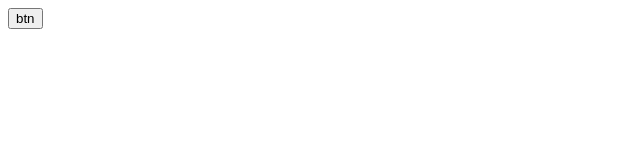
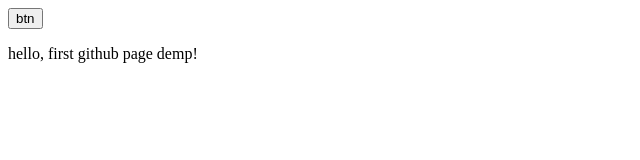
Before and after one commit to lelezh/test01, a plain HTML site: page 02.html in a window 1280 px wide. Both pictures are taken after a click on the button "btn". Shown: the whole page, without its empty margins (0-640 px from the left). Drawn offline with Linux system fonts and the light colour scheme.

Commit message:
Add simple code

```diff
--- a/02.html
+++ b/02.html
@@ -2,6 +2,7 @@
 <html lang="en">
 <head>
     <meta charset="UTF-8">
+    <meta name="viewport" content="width=device-width, initial-scale=1">
     <title>02html</title>
     <script src="js01.js"></script>
 </head>
--- a/js01.js
+++ b/js01.js
@@ -3,6 +3,7 @@ window.onload=function () {
     btn.onclick=function(){
         var p = document.createElement('p');
         var text = document.createTextNode("hello, first github page demp!");
+        p.appendChild(text);
         document.body.appendChild(p);
     }
 }
```
